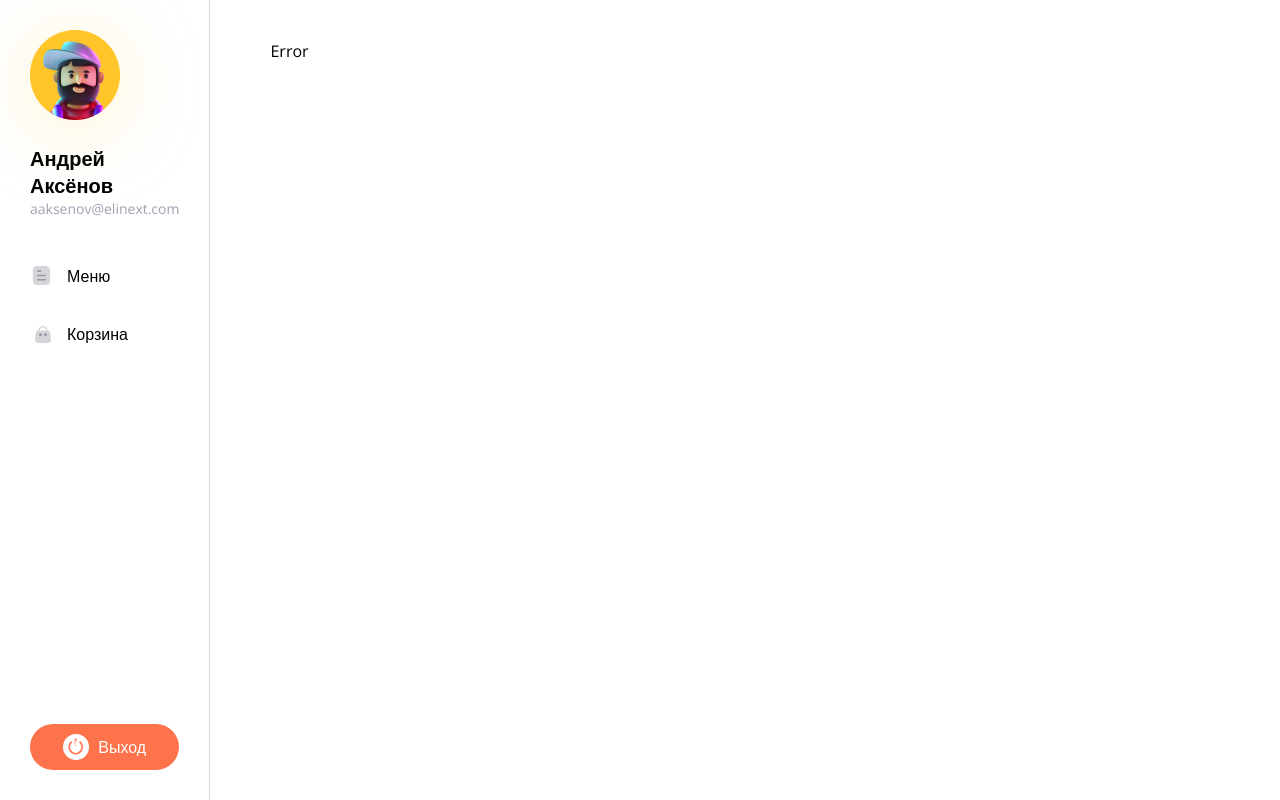
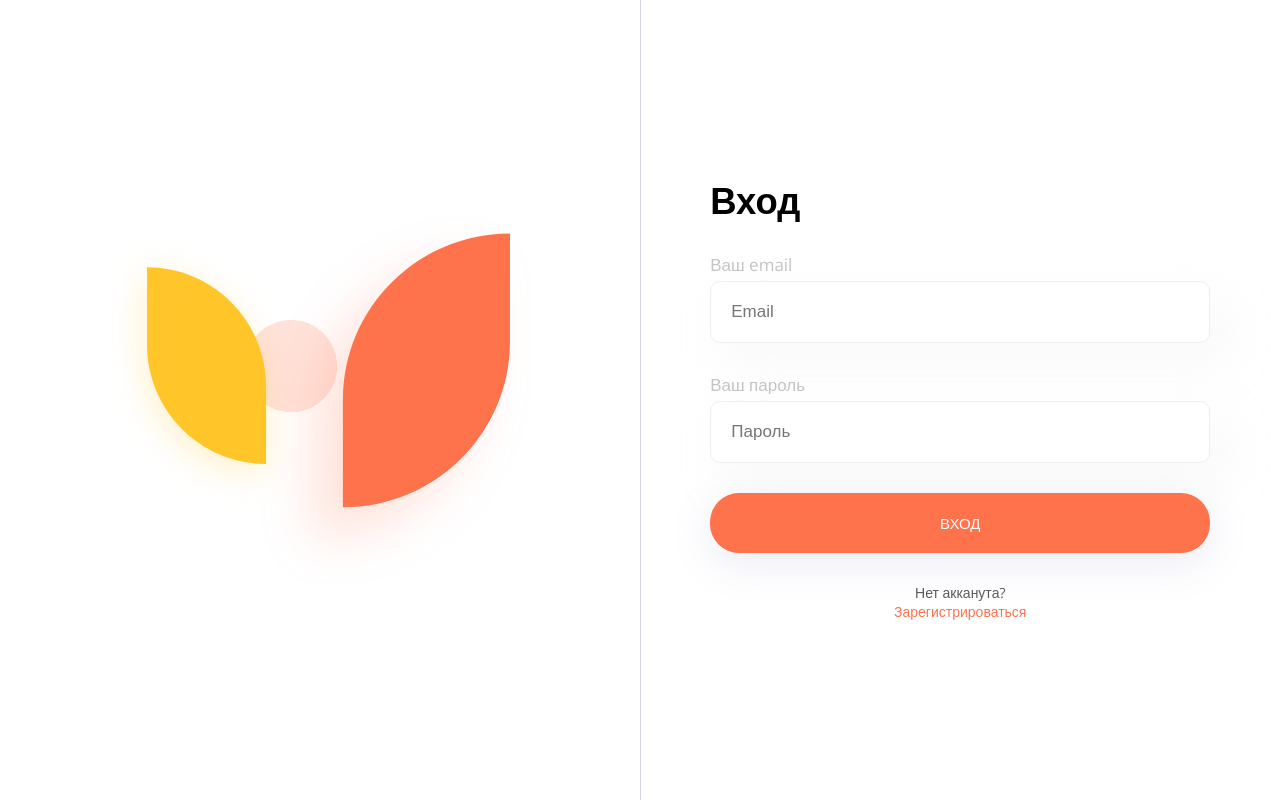
Before and after one commit to uvaga/pizza-app, a React (Vite) app: page /auth/login in a window 1280 px wide. Built offline with nearby package versions, Linux system fonts and the light colour scheme.

Commit message:
Get JWT token

```diff
--- a/src/components/Button/Button.module.css
+++ b/src/components/Button/Button.module.css
@@ -18,6 +18,7 @@
     font-size: 15px;
     text-transform: uppercase;
     padding: 20px 60px;
+    box-shadow: 0 10px 40px 0 rgba(122, 129, 190, 0.16);
 }
 
 .accent {
--- /dev/null
+++ b/src/layout/Auth/AuthLayout.module.css
@@ -0,0 +1,19 @@
+.layout {
+    display: flex;
+    min-height: 100vh;
+}
+
+.logo {
+    flex: 1;
+    display: flex;
+    align-items: center;
+    justify-content: center;
+}
+
+.content {
+    border-left: 1px solid var(--separator-color);
+    flex: 1;
+    display: flex;
+    align-items: center;
+    justify-content: center;
+}
--- /dev/null
+++ b/src/layout/Auth/AuthLayout.tsx
@@ -0,0 +1,13 @@
+import { Outlet } from 'react-router-dom';
+import styles from './AuthLayout.module.css';
+
+export function AuthLayout() {
+	return <div className={styles['layout']}>
+		<div className={styles['logo']}>
+			<img src="/logo.svg" alt="Логотип компании" />
+		</div>
+		<div className={styles['content']}>
+			<Outlet />
+		</div>
+	</div>;
+}
--- /dev/null
+++ b/src/pages/Login/Login.module.css
@@ -0,0 +1,45 @@
+.login {
+    display: flex;
+    flex-direction: column;
+    gap: 30px;
+    width: 100%;
+    max-width: 500px;
+}
+
+.form {
+    display: flex;
+    flex-direction: column;
+    gap: 30px;
+}
+
+.field {
+    display: flex;
+    flex-direction: column;
+    gap: 5px;
+}
+
+.field label {
+    color: #C4C4C4;
+    font-size: 17px;
+    font-style: normal;
+    font-weight: 400;
+}
+
+.links {
+    display: flex;
+    flex-direction: column;
+    align-items: center;
+    color: var(--text-secondary-color);
+    font-size: 14px;
+}
+
+.links a {
+    text-decoration: none;
+    color: var(--primary-color);
+}
+
+.error {
+    background: #FFC529;
+    color: white;
+    padding: 20px;
+}
--- /dev/null
+++ b/src/pages/Login/Login.tsx
@@ -0,0 +1,64 @@
+import { Link } from 'react-router-dom';
+import Button from '../../components/Button/Button';
+import Headling from '../../components/Headling/Headling';
+import Input from '../../components/Input/Input';
+import styles from './Login.module.css';
+import {type FormEvent, useState} from 'react';
+import {PREFIX} from '../../helpers/API.ts';
+import axios, {AxiosError} from 'axios';
+
+export type LoginForm = {
+	email: {
+		value: string;
+	};
+	password: {
+		value: string;
+	};
+}
+
+export function Login() {
+	const [error, setError] = useState<string | null>();
+
+	const submit = async (e: FormEvent) => {
+		e.preventDefault();
+		setError(null);
+		const target = e.target as typeof e.target & LoginForm;
+		const { email, password } = target;
+		await sendLogin(email.value, password.value);
+	};
+
+	const sendLogin = async (email: string, password: string) => {
+		try {
+			const { data } = await axios.post(`${PREFIX}/auth/login`, {
+				email,
+				password
+			});
+			console.log(data);
+		} catch (e) {
+			if (e instanceof AxiosError) {
+				setError(e.response?.data.message);
+			}
+		}
+
+	};
+
+	return <div className={styles['login']}>
+		<Headling>Вход</Headling>
+		{error && <div className={styles['error']}>{error}</div>}
+		<form className={styles['form']} onSubmit={submit}>
+			<div className={styles['field']}>
+				<label htmlFor="email">Ваш email</label>
+				<Input id="email" name="email" placeholder='Email' />
+			</div>
+			<div className={styles['field']}>
+				<label htmlFor="password">Ваш пароль</label>
+				<Input id="password" name="password" type="password" placeholder='Пароль' />
+			</div>
+			<Button appearance="big">Вход</Button>
+		</form>
+		<div className={styles['links']}>
+			<div>Нет акканута?</div>
+			<Link to="/auth/register">Зарегистрироваться</Link>
+		</div>
+	</div>;
+}
--- /dev/null
+++ b/src/pages/Register/Register.tsx
@@ -0,0 +1,3 @@
+export function Register() {
+	return <>Register</>;
+}
```
Also changed, not shown: src/main.tsx (+20 -4 lines), src/pages/Register/Register.module.css (added).
